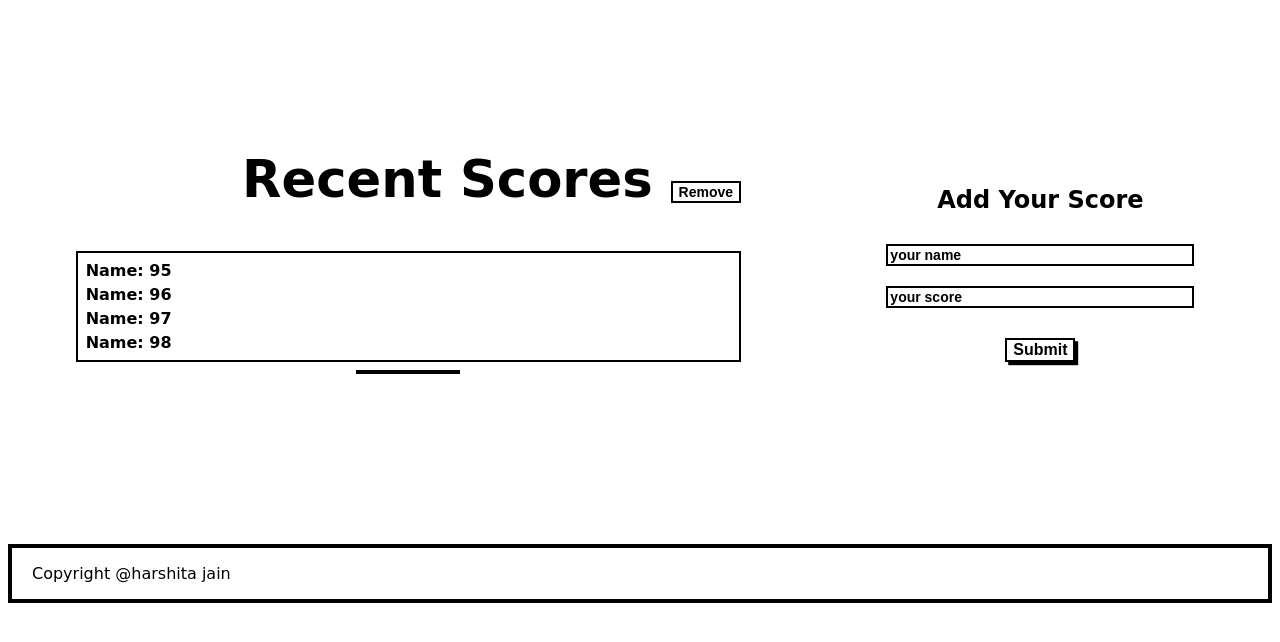
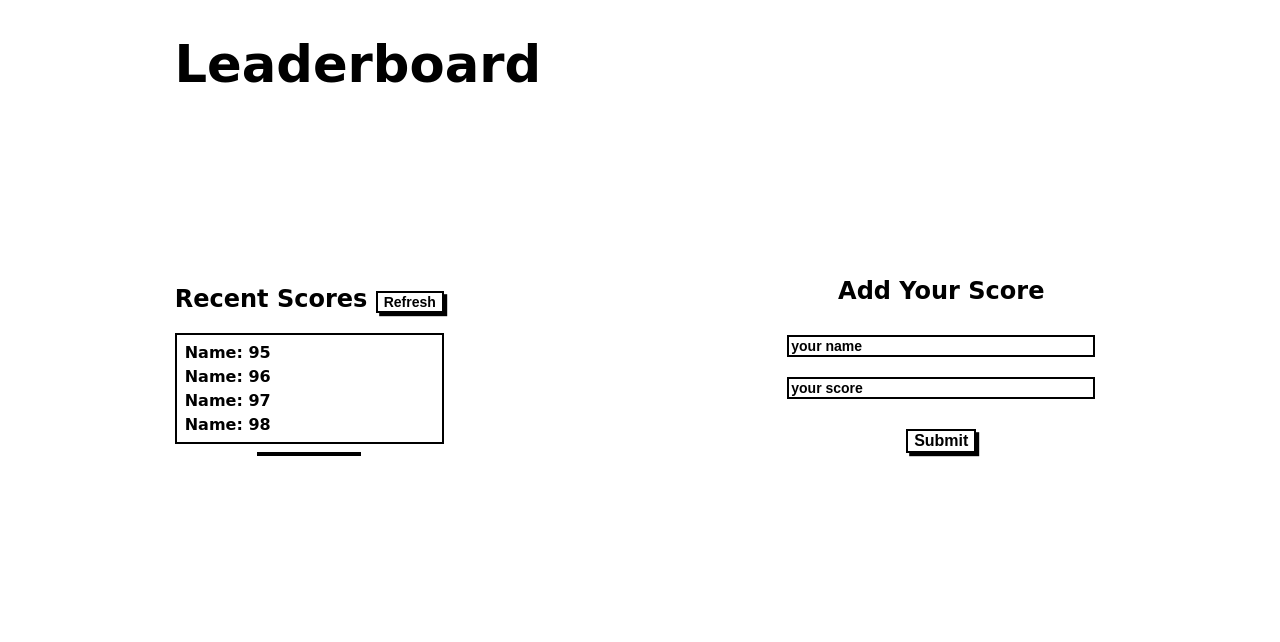
Before and after one commit to harshitajain06/Leaderboard, a website with bundled scripts: page dist/index.html in a window 1280 px wide. Built offline with nearby package versions, Linux system fonts and the light colour scheme.

Commit message:
build webpack

```diff
--- a/dist/index.html
+++ b/dist/index.html
@@ -8,16 +8,15 @@
     <link rel="stylesheet" type="text/css" href="index.css">
 <script defer src="main.js"></script></head>
 <body>
+    <h1>Leaderboard</h1>
     <main>
     <!-- Books List -->
     <Section class="sectionList">
 
-            <h1>
+            <h2>
                 Recent Scores
-                <button class="remove" data-id="${temp}">
-                    Remove
-                    </button>
-             </h1>
+                <button class="refresh">Refresh</button>
+             </h2>
 
          <div class="displayWrap">
              <div id="display_card" style="font-weight: bold;">
@@ -31,7 +30,7 @@
     <!-- Add NEW Book -->
 
     <section class="newBook">
-        <h2 style="margin-top: 80px; ">
+        <h2 >
             Add Your Score
          </h2>
             <div>
@@ -44,11 +43,7 @@
     </section>
 
 </main>
-    <!-- Footer -->
 
-    <footer class="footer">
-        <p>Copyright @harshita jain</p>
-    </footer>
     <script type="module" src="index.js"></script>
 </body>
 </html>
```
Also changed, not shown: README.md, 1 other file.
